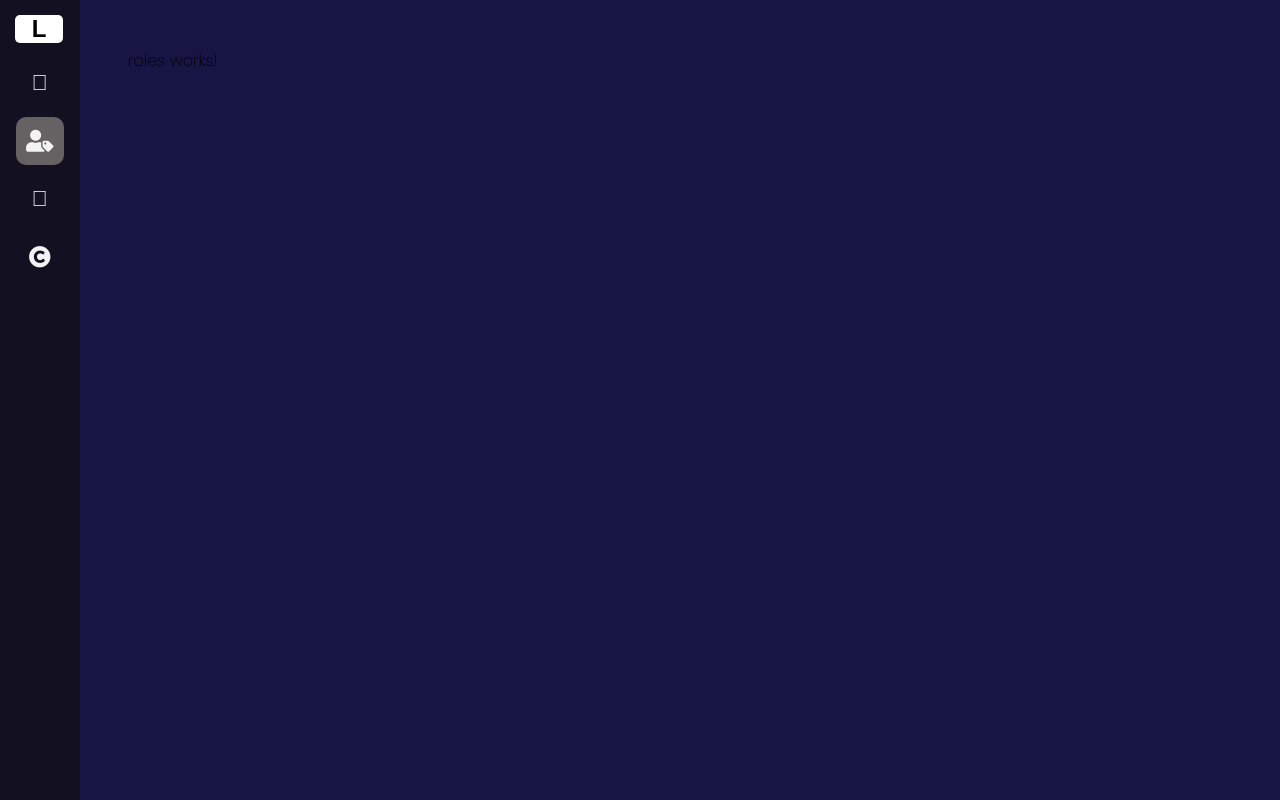
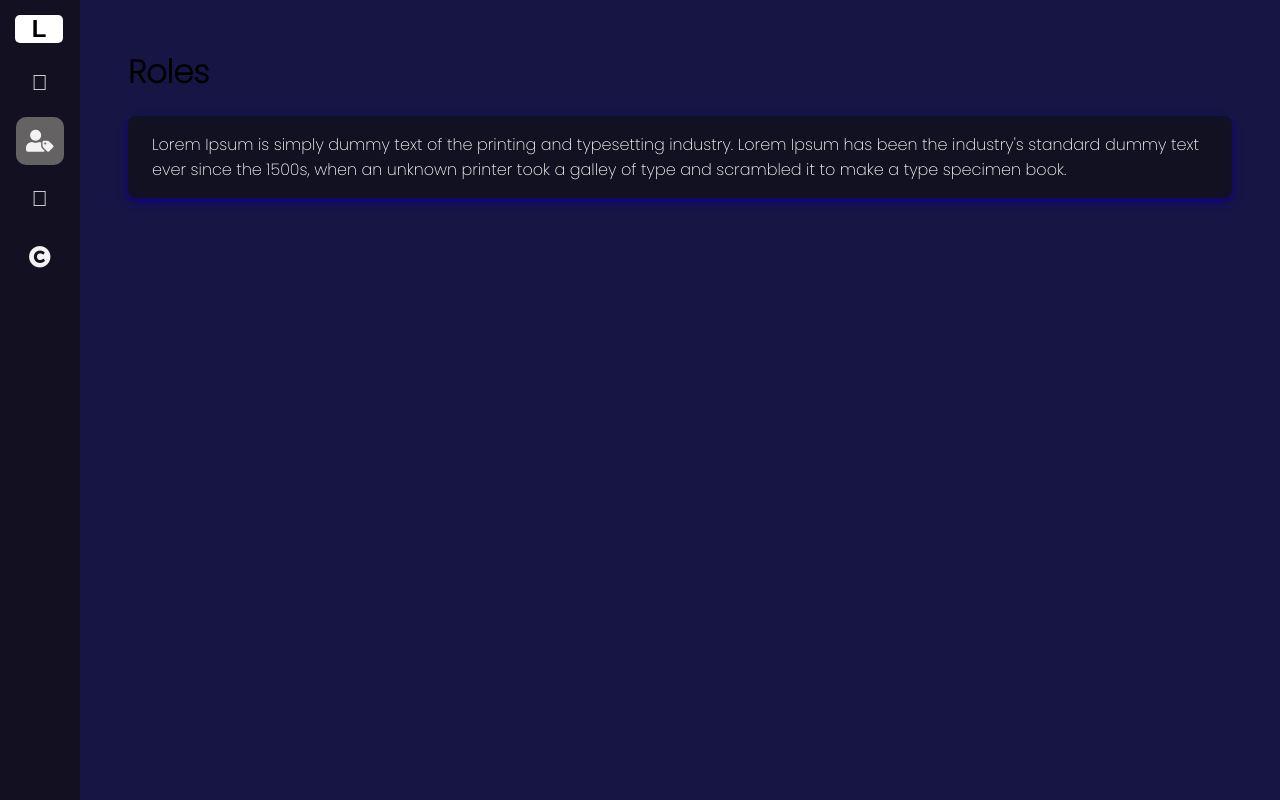
Before and after one commit to cerritos10/LibreriaMetapanFront, an Angular app: page /roles in a window 1280 px wide. Built offline with nearby package versions, Linux system fonts and the light colour scheme.

Commit message:
ADD and FIX: cambio para mas dashboard

```diff
--- a/src/app/app-routing.module.ts
+++ b/src/app/app-routing.module.ts
@@ -1,3 +1,4 @@
+import { ViewComponent } from './dashboard/view/view.component';
 import { ConfmarcasComponent } from './modules/marca/confmarcas/confmarcas.component';
 import { MarcaComponent } from './modules/marca/marca.component';
 import { ConfcategoriaComponent } from './modules/categorias/confcategoria/confcategoria.component';
@@ -18,6 +19,8 @@ const routes: Routes = [
     redirectTo:"/dashboard",
     pathMatch:"full",
   },
+  {path:'', component: ViewComponent,
+  children: [
     { path: 'dashboard', component: DashComponent },
     { path: 'roles', component: RolesComponent },
     { path: 'categorias', component: CategoriasComponent },
@@ -27,6 +30,8 @@ const routes: Routes = [
     { path: 'clientes', component: ClientesComponent },
     { path: 'clientes/configuracion/:id_cliente', component: ConfclienteComponent }
   ]
+}
+]
 
 @NgModule({
   imports: [RouterModule.forRoot(routes)],
--- a/src/app/app.component.html
+++ b/src/app/app.component.html
@@ -1,6 +1 @@
-<app-sidenav (onToggleSideNav)="onToggleSideNav($event)"></app-sidenav>
-<app-body
-    [collapsed]="isSidenavCollapsed"
-    [screenWidth]="screenWidth"
->
-</app-body>
+<router-outlet></router-outlet>
--- a/src/app/app.module.ts
+++ b/src/app/app.module.ts
@@ -15,6 +15,7 @@ import { MarcaComponent } from './modules/marca/marca.component';
 import { ConfmarcasComponent } from './modules/marca/confmarcas/confmarcas.component';
 import { ClientesComponent } from './modules/clientes/clientes.component';
 import { ConfclienteComponent } from './modules/clientes/confcliente/confcliente.component';
+import { ViewComponent } from './dashboard/view/view.component';
 
 @NgModule({
   declarations: [
@@ -28,7 +29,8 @@ import { ConfclienteComponent } from './modules/clientes/confcliente/confcliente
     MarcaComponent,
     ConfmarcasComponent,
     ClientesComponent,
-    ConfclienteComponent
+    ConfclienteComponent,
+    ViewComponent
   ],
   imports: [
     BrowserModule,
--- /dev/null
+++ b/src/app/dashboard/view/view.component.html
@@ -0,0 +1,6 @@
+<app-sidenav (onToggleSideNav)="onToggleSideNav($event)"></app-sidenav>
+<app-body
+    [collapsed]="isSidenavCollapsed"
+    [screenWidth]="screenWidth"
+>
+</app-body>
--- /dev/null
+++ b/src/app/dashboard/view/view.component.ts
@@ -0,0 +1,28 @@
+import { Component, OnInit } from '@angular/core';
+
+interface SideNavToggle {
+  screenWidth: number;
+  collapsed: boolean;
+}
+
+@Component({
+  selector: 'app-view',
+  templateUrl: './view.component.html',
+  styleUrls: ['./view.component.css']
+})
+export class ViewComponent implements OnInit {
+
+  constructor() { }
+
+  ngOnInit(): void {
+  }
+
+  isSidenavCollapsed = false;
+  screenWidth = 0;
+
+  onToggleSideNav(data: SideNavToggle){
+    this.screenWidth =data.screenWidth;
+    this.isSidenavCollapsed = data.collapsed;
+  }
+
+}
--- a/src/app/modules/roles/roles.component.html
+++ b/src/app/modules/roles/roles.component.html
@@ -1 +1,9 @@
-<p>roles works!</p>
+<h1>Roles</h1>
+<div class="card">
+    <!-- <div class="card-head">
+        What is Lorem Ipsum?
+    </div> -->
+    <div class="card-body">
+        Lorem Ipsum is simply dummy text of the printing and typesetting industry. Lorem Ipsum has been the industry's standard dummy text ever since the 1500s, when an unknown printer took a galley of type and scrambled it to make a type specimen book.
+    </div>
+</div>
```
Also changed, not shown: src/app/dashboard/view/view.component.css (added). Lines whose indentation alone changed are shown as unchanged.
